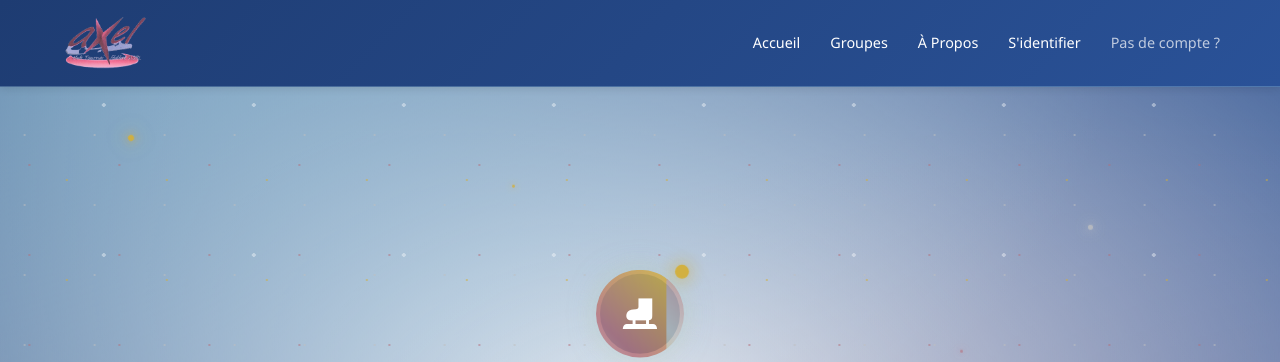
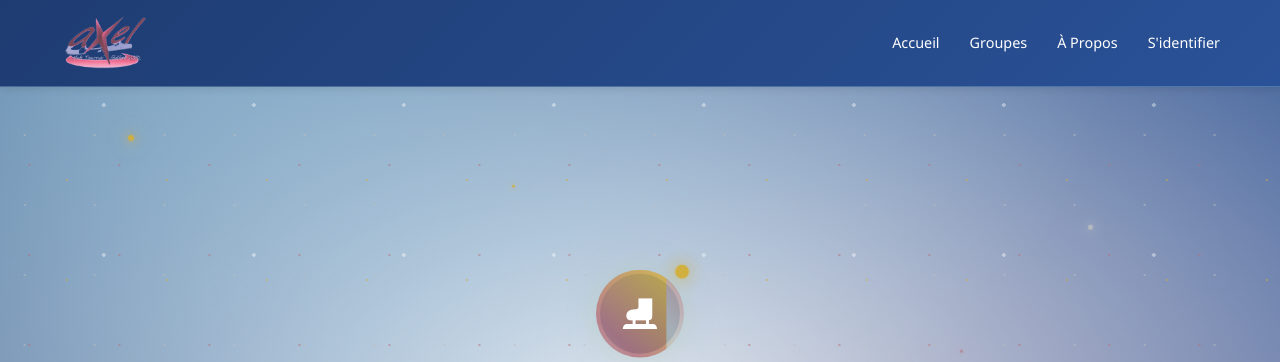
Before and after one commit to sarahmorgantordeur-lab/AxelClubTournai, a Flask app: page / in a window 1280 px wide. Shown: the top 362 px of the page. Run offline with Flask 3, Linux system fonts and the light colour scheme; some web fonts are replaced.

Commit message:
Remove 'Pas de compte' link from navbar

```diff
--- a/templates/auth/login.html
+++ b/templates/auth/login.html
@@ -31,7 +31,6 @@
                     <li><a href="{{ url_for('auth.logout') }}">Déconnexion</a></li>
                 {% else %}
                     <li><a href="{{ url_for('auth.login') }}">S'identifier</a></li>
-                    <li><a href="{{ url_for('auth.register') }}" class="nav-link-subtle">Pas de compte ?</a></li>
                 {% endif %}
             </ul>
         </div>
--- a/templates/auth/register.html
+++ b/templates/auth/register.html
@@ -31,7 +31,6 @@
                     <li><a href="{{ url_for('auth.logout') }}">Déconnexion</a></li>
                 {% else %}
                     <li><a href="{{ url_for('auth.login') }}">S'identifier</a></li>
-                    <li><a href="{{ url_for('auth.register') }}" class="nav-link-subtle">Pas de compte ?</a></li>
                 {% endif %}
             </ul>
         </div>
--- a/templates/public/about.html
+++ b/templates/public/about.html
@@ -32,7 +32,6 @@
                     <li><a href="{{ url_for('auth.logout') }}">Déconnexion</a></li>
                 {% else %}
                     <li><a href="{{ url_for('auth.login') }}">S'identifier</a></li>
-                    <li><a href="{{ url_for('auth.register') }}" class="nav-link-subtle">Pas de compte ?</a></li>
                 {% endif %}
             </ul>
         </div>
--- a/templates/public/groups.html
+++ b/templates/public/groups.html
@@ -32,7 +32,6 @@
                     <li><a href="{{ url_for('auth.logout') }}">Déconnexion</a></li>
                 {% else %}
                     <li><a href="{{ url_for('auth.login') }}">S'identifier</a></li>
-                    <li><a href="{{ url_for('auth.register') }}" class="nav-link-subtle">Pas de compte ?</a></li>
                 {% endif %}
             </ul>
         </div>
--- a/templates/public/home.html
+++ b/templates/public/home.html
@@ -31,7 +31,6 @@
                     <li><a href="{{ url_for('auth.logout') }}">Déconnexion</a></li>
                 {% else %}
                     <li><a href="{{ url_for('auth.login') }}">S'identifier</a></li>
-                    <li><a href="{{ url_for('auth.register') }}" class="nav-link-subtle">Pas de compte ?</a></li>
                 {% endif %}
             </ul>
         </div>
```
